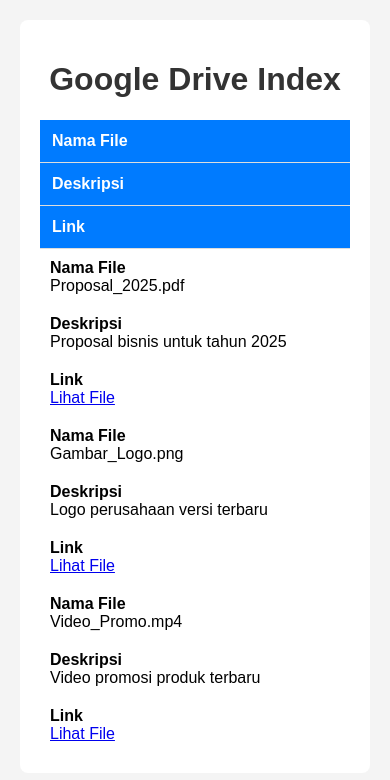
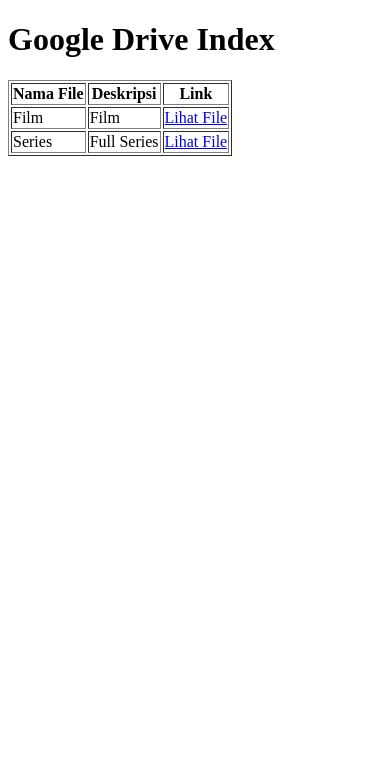
Before and after one commit to indrayanto12/gdriveindex, a plain HTML site: page index.html in a window 390 px wide. Drawn offline with Linux system fonts and the light colour scheme.

Commit message:
index.html

```diff
--- a/index.html
+++ b/index.html
@@ -1,71 +1,12 @@
-
 <!DOCTYPE html>
 <html lang="id">
 <head>
   <meta charset="UTF-8">
-    <meta name="viewport" content="width=device-width, initial-scale=1.0">
   <title>Google Drive Index</title>
-    <style>
-        body {
-            font-family: Arial, sans-serif;
-            margin: 20px;
-            background-color: #f4f4f4;
-        }
-        h1 {
-            text-align: center;
-            color: #333;
-        }
-        .container {
-            max-width: 900px;
-            margin: auto;
-            background: white;
-            padding: 20px;
-            border-radius: 8px;
-        }
-        table {
-            width: 100%;
-            border-collapse: collapse;
-            margin-top: 10px;
-        }
-        th, td {
-            padding: 12px;
-            border-bottom: 1px solid #ddd;
-            text-align: left;
-        }
-        th {
-            background-color: #007BFF;
-            color: white;
-        }
-        tr:hover {
-            background-color: #f1f1f1;
-        }
-        @media (max-width: 600px) {
-            table, thead, tbody, th, td, tr {
-                display: block;
-            }
-            th {
-                position: sticky;
-                top: 0;
-                background-color: #007BFF;
-                color: white;
-            }
-            td {
-                border: none;
-                padding: 10px;
-                position: relative;
-            }
-            td::before {
-                content: attr(data-label);
-                font-weight: bold;
-                display: block;
-            }
-        }
-    </style>
 </head>
 <body>
-    <div class="container">
   <h1>Google Drive Index</h1>
-        <table>
+  <table border="1">
     <thead>
       <tr>
         <th>Nama File</th>
@@ -75,22 +16,16 @@
     </thead>
     <tbody>
       <tr>
-                    <td data-label="Nama File">Proposal_2025.pdf</td>
-                    <td data-label="Deskripsi">Proposal bisnis untuk tahun 2025</td>
-                    <td data-label="Link"><a href="https://drive.google.com/file/d/abc123/view" target="_blank">Lihat File</a></td>
+        <td>Film</td>
+        <td>Film</td>
+        <td><a href="https://drive.google.com/drive/folders/18545otMBn7OiK9BhlxvYTIjJbBrOKwWZ?usp=drive_link">Lihat File</a></td>
       </tr>
       <tr>
-                    <td data-label="Nama File">Gambar_Logo.png</td>
-                    <td data-label="Deskripsi">Logo perusahaan versi terbaru</td>
-                    <td data-label="Link"><a href="https://drive.google.com/file/d/def456/view" target="_blank">Lihat File</a></td>
-                </tr>
-                <tr>
-                    <td data-label="Nama File">Video_Promo.mp4</td>
-                    <td data-label="Deskripsi">Video promosi produk terbaru</td>
-                    <td data-label="Link"><a href="https://drive.google.com/file/d/ghi789/view" target="_blank">Lihat File</a></td>
+        <td>Series</td>
+        <td>Full Series</td>
+        <td><a href="https://drive.google.com/drive/folders/1ZWWinwZ84bVD-_6JFunmOcEuSDUzx1n7?usp=drive_link">Lihat File</a></td>
       </tr>
     </tbody>
   </table>
-    </div>
 </body>
 </html>
```
Lines whose indentation alone changed are shown as unchanged.
